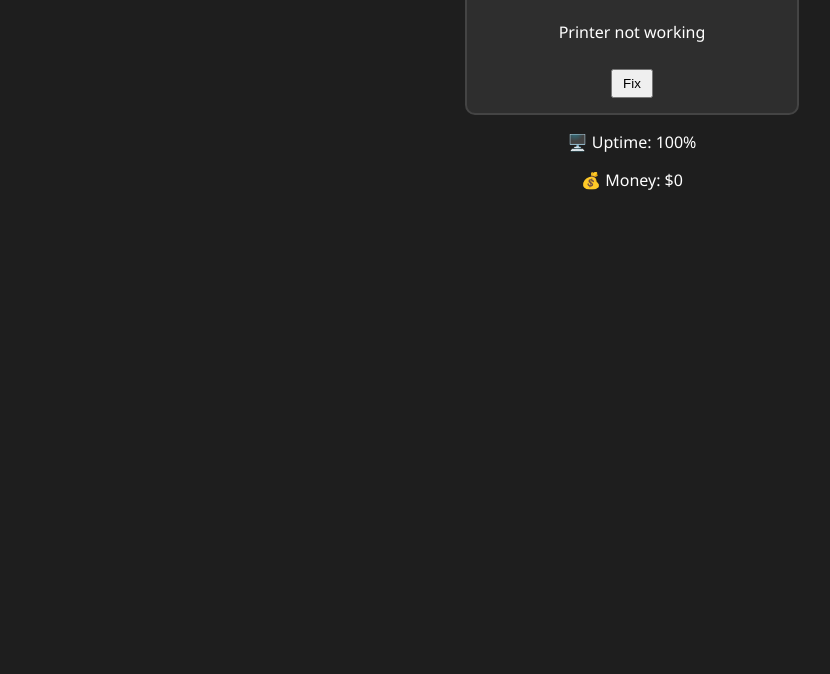
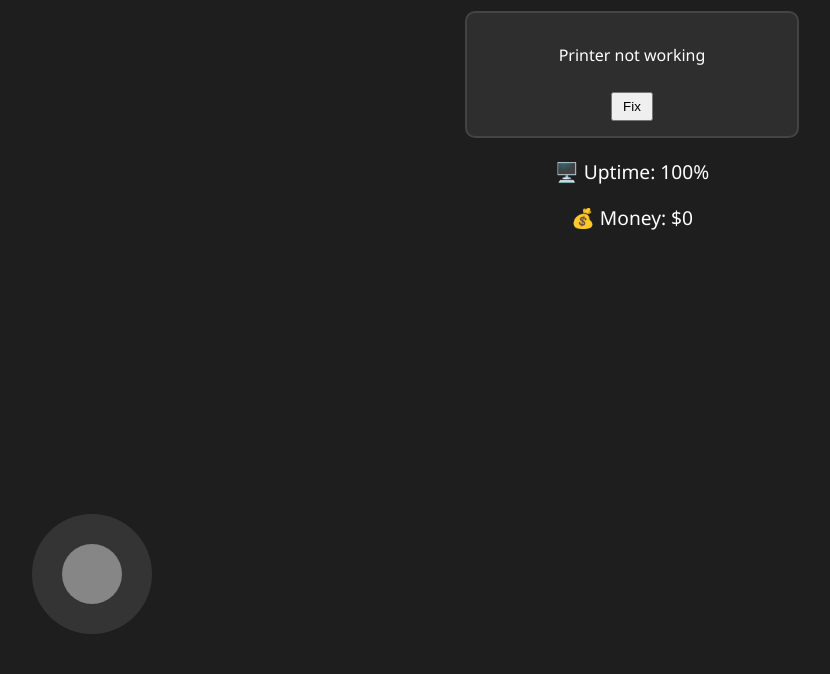
Before and after one commit to Alexander-codes-games/it-game, a plain HTML site: page index.html in a window 1280 px wide. Shown: the part 126-800 px from the top of the page, without its empty margins (8-838 px from the left). Drawn offline with Linux system fonts and the light colour scheme.

Commit message:
Update style.css

```diff
--- a/style.css
+++ b/style.css
@@ -6,11 +6,16 @@ body {
   padding: 20px;
 }
 
+h1 {
+  font-size: 2.5em;
+}
+
 #tickets {
   margin-top: 20px;
   display: flex;
   flex-direction: column;
   gap: 10px;
+  align-items: center;
 }
 
 .ticket {
@@ -19,7 +24,6 @@ body {
   border: 2px solid #444;
   border-radius: 10px;
   width: 300px;
-  margin: auto;
 }
 
 button {
@@ -27,3 +31,32 @@ button {
   padding: 5px 10px;
   cursor: pointer;
 }
+
+#scoreboard {
+  margin-top: 20px;
+  font-size: 1.2em;
+}
+
+#joystick {
+  width: 120px;
+  height: 120px;
+  background: rgba(255, 255, 255, 0.1);
+  border-radius: 50%;
+  position: fixed;
+  bottom: 40px;
+  left: 40px;
+  touch-action: none;
+  user-select: none;
+}
+
+#joystick-inner {
+  width: 60px;
+  height: 60px;
+  background: rgba(255, 255, 255, 0.4);
+  border-radius: 50%;
+  position: relative;
+  top: 30px;
+  left: 30px;
+  touch-action: none;
+  user-select: none;
+}
```
